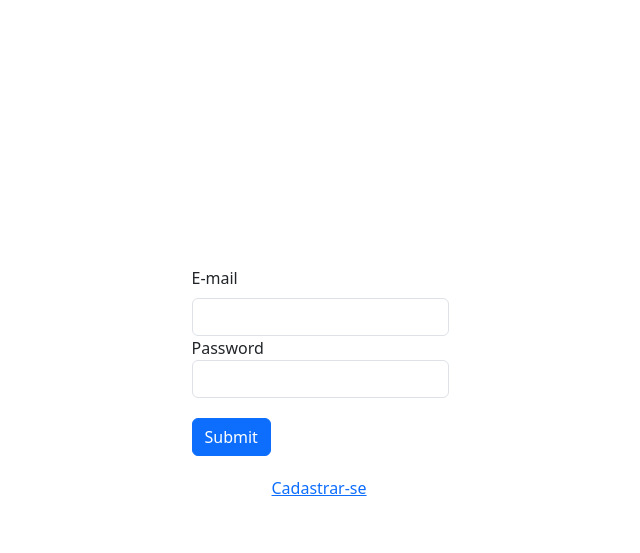
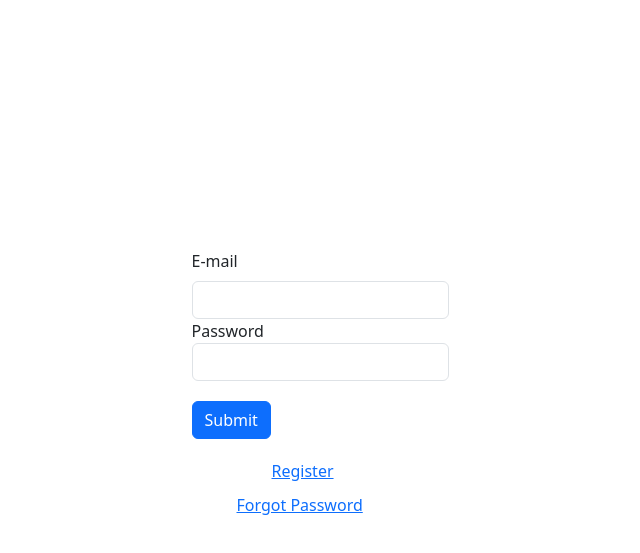
Before and after one commit to anaeliza12/API-LOGIN, a plain HTML site: page login.html in a window 1280 px wide. Shown: the part 103-656 px from the top of the page, without its empty margins (320-960 px from the left). Drawn offline with nearby package versions, Linux system fonts and the light colour scheme.

Commit message:
Recover Password creation

```diff
--- a/css/style.css
+++ b/css/style.css
@@ -14,6 +14,10 @@
     margin-top: 20px;
     margin-left: 80px;
 }
+.link-pass {
+    margin-left: 45px;
+    margin-top: 10px;
+}
 .box-form {
     display: flex;
     justify-content: center;
--- a/js/login.js
+++ b/js/login.js
@@ -1,5 +1,3 @@
-
-
 const dataEmail = document.getElementById("email")
 const dataPassword = document.getElementById("password")
 
@@ -29,7 +27,7 @@ const login = async () => {
 
         } else if (response == 404) {
 
-            alert("Login incorreto")
+            alert("Login failed. Please check your username and password.")
         }
 
     } catch (error) {
--- a/login.html
+++ b/login.html
@@ -29,7 +29,11 @@
 
             <div class="link">
 
-                <a href="/html/register.html">Cadastrar-se</a>
+                <a href="/html/register.html">Register</a>
+            </div>
+            <div class="link-pass">
+
+                <a href="/html/recoverPass.html">Forgot Password</a>
             </div>
         </form>
 
```
Also changed, not shown: html/recoverPass.html (added, +11 -0 lines).
